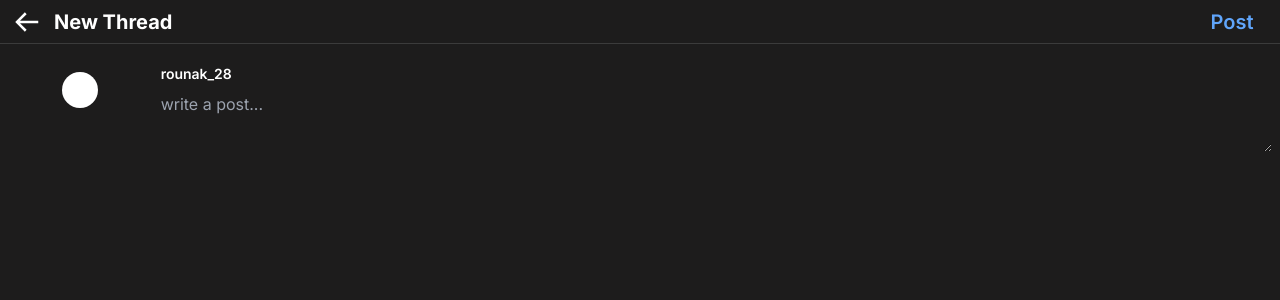
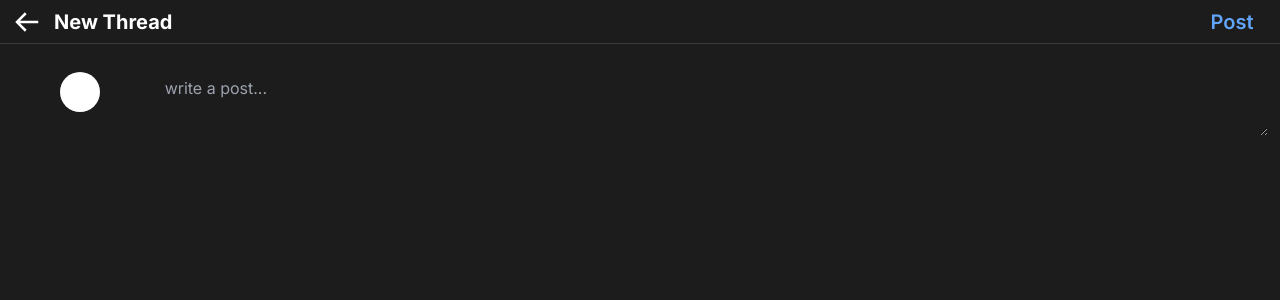
Before and after one commit to Rounak-28/thread-clone, a Next.js app: page /new_post in a window 1280 px wide. Shown: the top 300 px of the page. Built offline with nearby package versions, Linux system fonts and the light colour scheme; no server answers.

Commit message:
real data while posting new post

```diff
--- a/app/new_post/page.tsx
+++ b/app/new_post/page.tsx
@@ -5,11 +5,13 @@ import { supabase } from "@/lib/supabase";
 import { useState } from "react";
 import { useRouter } from "next/navigation";
 
+import { useSession } from "next-auth/react";
+
 const Page = () => {
   const router = useRouter();
+  const { data: session } = useSession();
 
   const [text, setText] = useState("");
-
   const [isPosting, setIsPosting] = useState(false);
 
   const handleCommentChange = (e: any) => {
@@ -20,8 +22,8 @@ const Page = () => {
     setIsPosting(true);
     const { error } = await supabase.from("posts").insert({
       content_text: text,
-      user_name: "rounak_28",
-      poster_dp: "https://avatars.githubusercontent.com/u/95576871",
+      user_name: session?.user?.name,
+      poster_dp: session?.user?.image,
     });
     if (error) {
       console.log(error);
@@ -37,10 +39,12 @@ const Page = () => {
       <Navbar text="New Thread" />
       <div className="h-28 flex pt-3 px-1">
         <div className="left w-[12%] flex justify-center pt-4">
-          <div className="dp w-9 h-9 bg-white rounded-full"></div>
+          <div className="dp w-10 h-10 bg-white rounded-full overflow-hidden">
+            <img src={session?.user?.image!} alt="" />
+          </div>
         </div>
-        <div className="right w-[88%] px-1 pt-2">
-          <p className="text-sm font-semibold">rounak_28</p>
+        <div className="right w-[88%] px-2 pt-3">
+          <p className="text-sm font-semibold">{session?.user?.name}</p>
           <textarea
             name=""
             id=""
--- a/app/page.tsx
+++ b/app/page.tsx
@@ -25,7 +25,7 @@ export default async function Page() {
 
   return (
     <main className="min-h-screen w-screen">
-      <div className="header sticky top-0 w-14">
+      <div className="header sticky top-0 bg-[#1d1c1c]">
         <Header />
       </div>
       <div className="posts mb-8">
```
